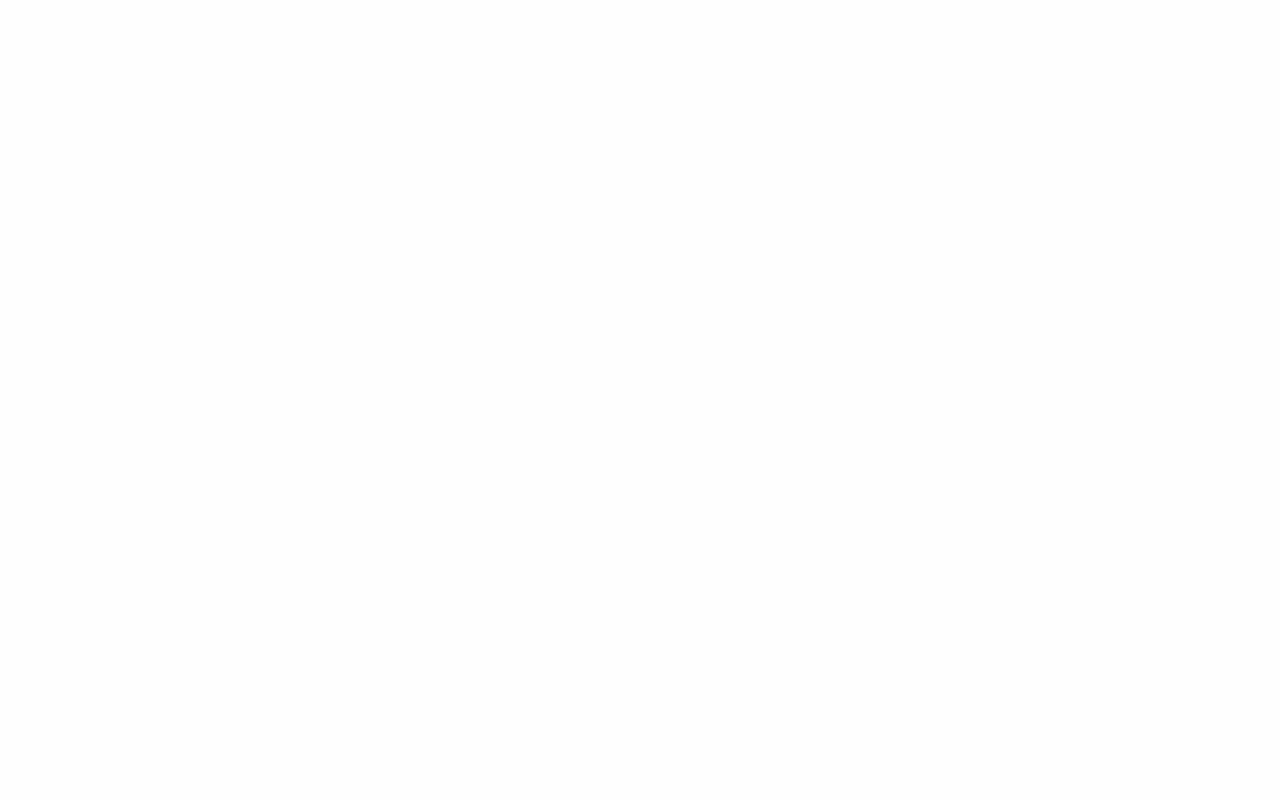
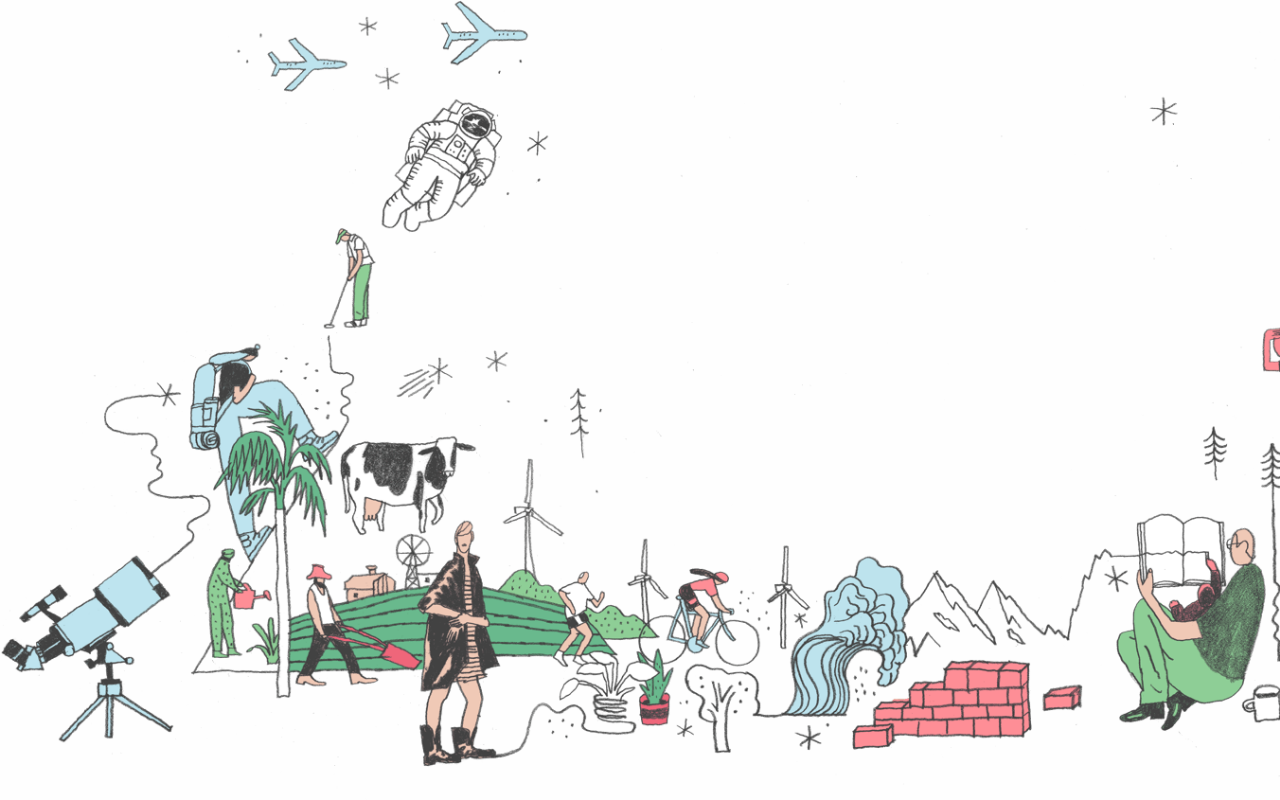
Before and after one commit to Elsis-Sitati/quora-login-page, a plain HTML site: page foundation-6/index.html in a window 1280 px wide. Drawn offline with Linux system fonts and the light colour scheme.

Commit message:
styled row1

```diff
--- a/foundation-6/css/app.css
+++ b/foundation-6/css/app.css
@@ -0,0 +1,5 @@
+div#row1 {
+    height: 100%;
+    background-image: url(../img/quora%20.png);
+    background-size: cover;
+}
--- a/foundation-6/index.html
+++ b/foundation-6/index.html
@@ -9,7 +9,12 @@
     <link rel="stylesheet" href="css/app.css" />
   </head>
   <body>
+<div class="row expanded" id="row1">
+      <div class="small-12 large-12 columns" >
 
+    </div>
+
+</div>
 
 
     <script src="js/vendor/jquery.min.js"></script>
```
Also changed, not shown: foundation-6/img/quora .png (added).
